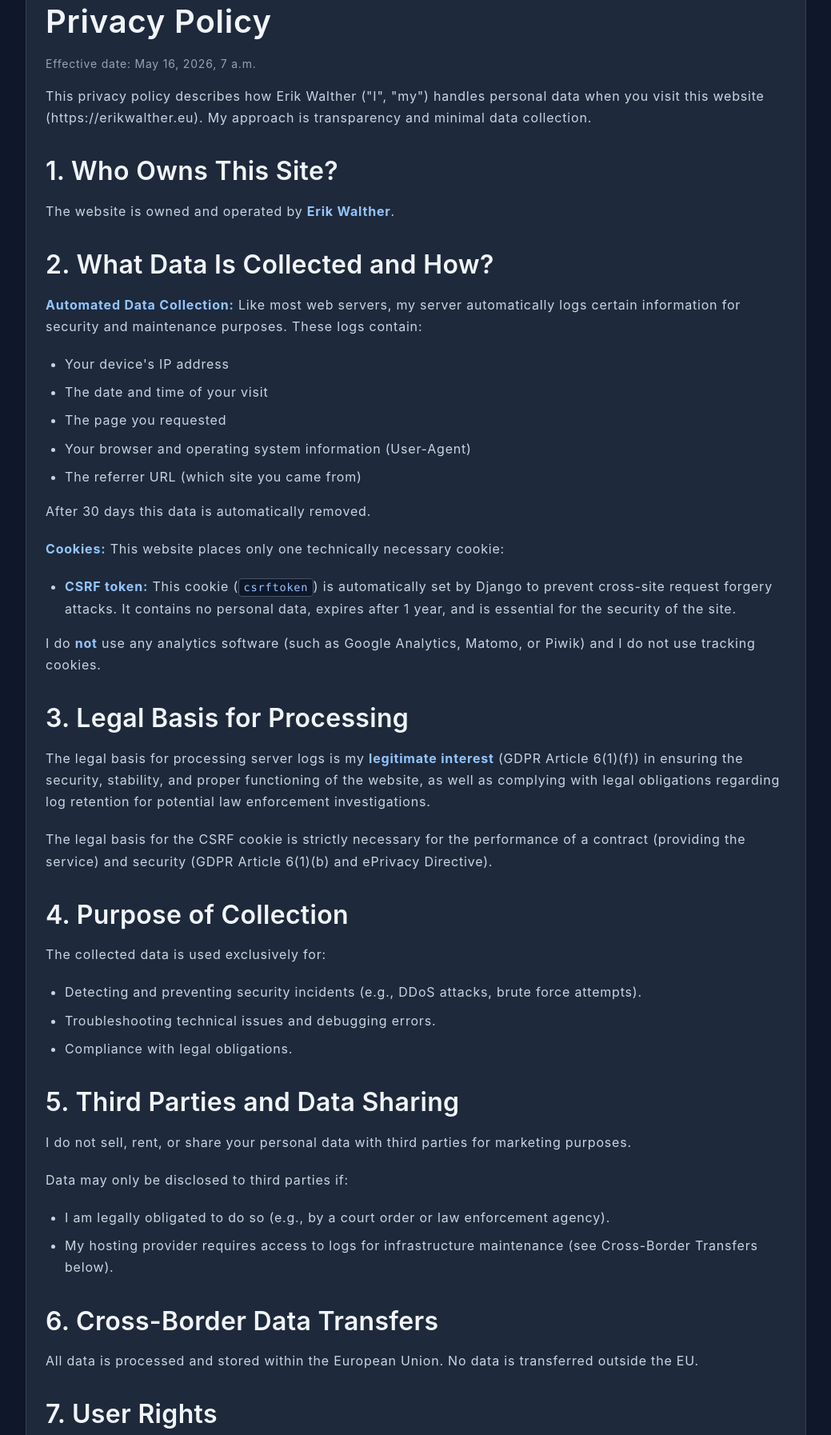
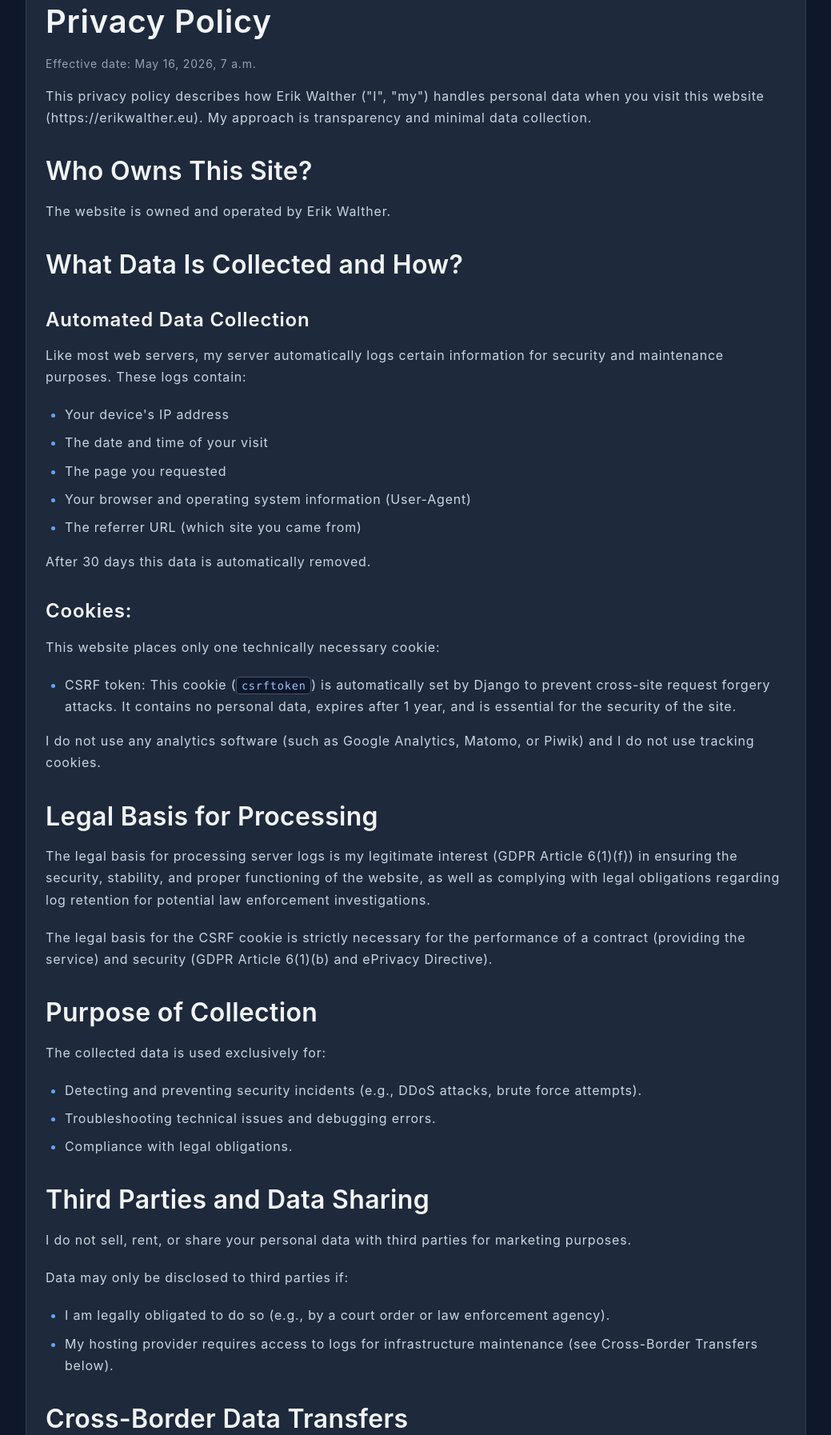
Before and after one commit to C0DESENTINEL/portfolio, a Django app: page /privacy-policy/ in a window 1280 px wide. Shown: the part 155-1949 px from the top of the page at 80% size, without its empty margins (120-1159 px from the left). Run offline with Django 5.2, Linux system fonts and the light colour scheme.

Commit message:
Update: minor css tweak

```diff
--- a/static/css/main.css
+++ b/static/css/main.css
@@ -108,6 +108,8 @@ h1 { font-size: var(--fs-h1); letter-spacing: 0.02em; }
 h2 { font-size: var(--fs-h2); letter-spacing: 0.01em; }
 h3 { font-size: 1.5rem; }
 h4 { font-size: 1.25rem; }
+
+li::marker { color: var(--accent); }
 
 p { margin-bottom: 1rem; color: var(--text-secondary); }
 
--- a/templates/privacy_policy.html
+++ b/templates/privacy_policy.html
@@ -22,11 +22,12 @@
         <div class="content">
             <p>This privacy policy describes how Erik Walther ("I", "my") handles personal data when you visit this website (https://erikwalther.eu). My approach is transparency and minimal data collection.</p>
 
-            <h2>1. Who Owns This Site?</h2>
-            <p>The website is owned and operated by <strong>Erik Walther</strong>.</p>
+            <h2>Who Owns This Site?</h2>
+            <p>The website is owned and operated by Erik Walther.</p>
 
-            <h2>2. What Data Is Collected and How?</h2>
-            <p><strong>Automated Data Collection:</strong> Like most web servers, my server automatically logs certain information for security and maintenance purposes. These logs contain:</p>
+            <h2>What Data Is Collected and How?</h2>
+            <h3>Automated Data Collection</h3>
+            <p>Like most web servers, my server automatically logs certain information for security and maintenance purposes. These logs contain:</p>
             <ul>
                 <li>Your device's IP address</li>
                 <li>The date and time of your visit</li>
@@ -35,17 +36,18 @@
                 <li>The referrer URL (which site you came from)</li>
             </ul>
             <p>After 30 days this data is automatically removed.</p>
-            <p><strong>Cookies:</strong> This website places only one technically necessary cookie:</p>
+            <h3>Cookies:</h3>
+            <p>This website places only one technically necessary cookie:</p>
             <ul>
-                <li><strong>CSRF token:</strong> This cookie (<code>csrftoken</code>) is automatically set by Django to prevent cross-site request forgery attacks. It contains no personal data, expires after 1 year, and is essential for the security of the site.</li>
+                <li>CSRF token: This cookie (<code>csrftoken</code>) is automatically set by Django to prevent cross-site request forgery attacks. It contains no personal data, expires after 1 year, and is essential for the security of the site.</li>
             </ul>
-            <p>I do <strong>not</strong> use any analytics software (such as Google Analytics, Matomo, or Piwik) and I do not use tracking cookies.</p>
+            <p>I do not use any analytics software (such as Google Analytics, Matomo, or Piwik) and I do not use tracking cookies.</p>
 
-            <h2>3. Legal Basis for Processing</h2>
-            <p>The legal basis for processing server logs is my <strong>legitimate interest</strong> (GDPR Article 6(1)(f)) in ensuring the security, stability, and proper functioning of the website, as well as complying with legal obligations regarding log retention for potential law enforcement investigations.</p>
+            <h2>Legal Basis for Processing</h2>
+            <p>The legal basis for processing server logs is my legitimate interest (GDPR Article 6(1)(f)) in ensuring the security, stability, and proper functioning of the website, as well as complying with legal obligations regarding log retention for potential law enforcement investigations.</p>
             <p>The legal basis for the CSRF cookie is strictly necessary for the performance of a contract (providing the service) and security (GDPR Article 6(1)(b) and ePrivacy Directive).</p>
 
-            <h2>4. Purpose of Collection</h2>
+            <h2>Purpose of Collection</h2>
             <p>The collected data is used exclusively for:</p>
             <ul>
                 <li>Detecting and preventing security incidents (e.g., DDoS attacks, brute force attempts).</li>
@@ -53,7 +55,7 @@
                 <li>Compliance with legal obligations.</li>
             </ul>
 
-            <h2>5. Third Parties and Data Sharing</h2>
+            <h2>Third Parties and Data Sharing</h2>
             <p>I do not sell, rent, or share your personal data with third parties for marketing purposes.</p>
             <p>Data may only be disclosed to third parties if:</p>
             <ul>
@@ -61,36 +63,36 @@
                 <li>My hosting provider requires access to logs for infrastructure maintenance (see Cross-Border Transfers below).</li>
             </ul>
 
-            <h2>6. Cross-Border Data Transfers</h2>
+            <h2>Cross-Border Data Transfers</h2>
             <p>All data is processed and stored within the European Union. No data is transferred outside the EU.</p>
 
-            <h2>7. User Rights</h2>
+            <h2>User Rights</h2>
             <p>Under the GDPR, you have the following rights regarding your data:</p>
             <ul>
-                <li><strong>Right to Access:</strong> You may request a copy of the server logs containing your IP address.</li>
-                <li><strong>Right to Erasure:</strong> You may request the immediate deletion of your IP address from our logs (subject to legal retention requirements).</li>
-                <li><strong>Right to Object:</strong> You may object to the processing of your data for security logging purposes, though this may limit my ability to protect the site.</li>
-                <li><strong>Right to Complain:</strong> You have the right to lodge a complaint with your local data protection authority (in the Netherlands: <a href="https://autoriteitpersoonsgegevens.nl" target="_blank" rel="noopener noreferrer">Autoriteit Persoonsgegevens</a>).</li>
+                <li>Right to Access: You may request a copy of the server logs containing your IP address.</li>
+                <li>Right to Erasure: You may request the immediate deletion of your IP address from our logs (subject to legal retention requirements).</li>
+                <li>Right to Object: You may object to the processing of your data for security logging purposes, though this may limit my ability to protect the site.</li>
+                <li>Right to Complain: You have the right to lodge a complaint with your local data protection authority (in the Netherlands: <a href="https://autoriteitpersoonsgegevens.nl" target="_blank" rel="noopener noreferrer" aria-label="Link to Dutch data protection authority">Autoriteit Persoonsgegevens</a>).</li>
             </ul>
             <p>To exercise these rights, please contact me using the details below.</p>
 
-            <h2>8. Changes to This Policy</h2>
+            <h2>Changes to This Policy</h2>
             <p>I may update this privacy policy from time to time. Changes will be published on this page with an updated "effective date". Significant changes will be communicated via my social media channels if possible.</p>
 
-            <h2>9. Contact Details</h2>
+            <h2>Contact Details</h2>
             <p>If you have questions about this privacy policy or wish to exercise your rights, you can reach me via:</p>
             <ul>
                 <li>Email: <a href="mailto:erik@erikwalther.eu" aria-label="Send email to Erik Walther">erik@erikwalther.eu</a></li>
                 <li>Mastodon: <a href="https://social.linux.pizza/@breqoftoren">@breqoftoren@social.linux.pizza</a></li>
             </ul>
 
-            <h2 id="security-reporting">10. Reporting Security Vulnerabilities</h2>
+            <h2 id="security-reporting">Reporting Security Vulnerabilities</h2>
             <p>If you discover a security vulnerability on this website, please report it immediately through the channels listed below. I value responsible disclosure and commit to not taking legal action against researchers who report vulnerabilities in accordance with these guidelines.</p>
 
             <h3 id="reporting-channels">Reporting Channels</h3>
             <ul>
                 <li>
-                    <strong>Email:</strong>
+                    Email:
                     <a href="mailto:erik@erikwalther.eu" aria-label="Send an encrypted email to Erik Walther regarding security vulnerabilities">erik@erikwalther.eu</a>
                     (preferably PGP-encrypted; my public key is available via <code>.well-known/security.txt</code>).
                 </li>
@@ -105,9 +107,9 @@
 
             <h3 id="commitment-to-researchers">My Commitment to Researchers</h3>
             <ul>
-                <li><strong>No legal action:</strong> I will not pursue legal action against anyone who reports a vulnerability in accordance with these guidelines.</li>
-                <li><strong>Confidentiality:</strong> All information you share will be treated as confidential until the vulnerability is resolved and you agree to public disclosure.</li>
-                <li><strong>Timely response:</strong> I aim to acknowledge your report within 48 hours and keep you informed of progress.</li>
+                <li>No legal action: I will not pursue legal action against anyone who reports a vulnerability in accordance with these guidelines.</li>
+                <li>Confidentiality: All information you share will be treated as confidential until the vulnerability is resolved and you agree to public disclosure.</li>
+                <li>Timely response: I aim to acknowledge your report within 48 hours and keep you informed of progress.</li>
             </ul>
 
             <h3 id="responsible-disclosure-guidelines">Guidelines for Responsible Disclosure</h3>
```
